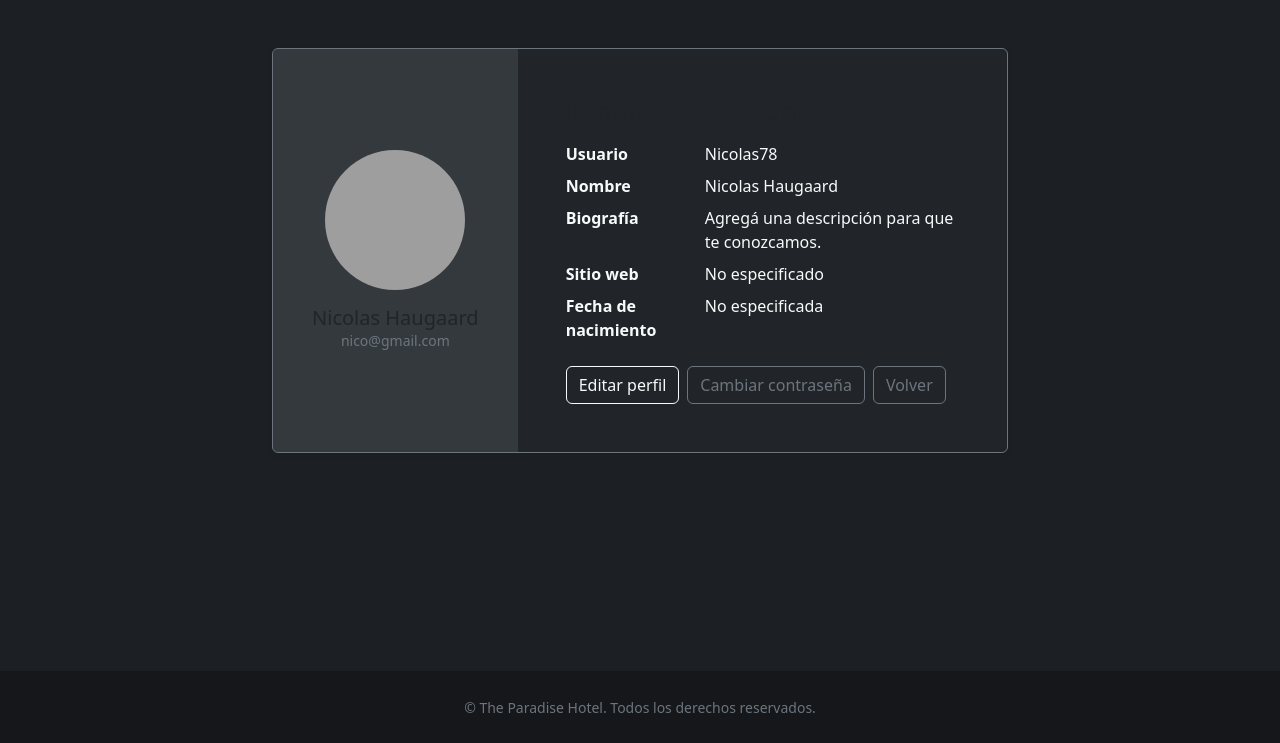
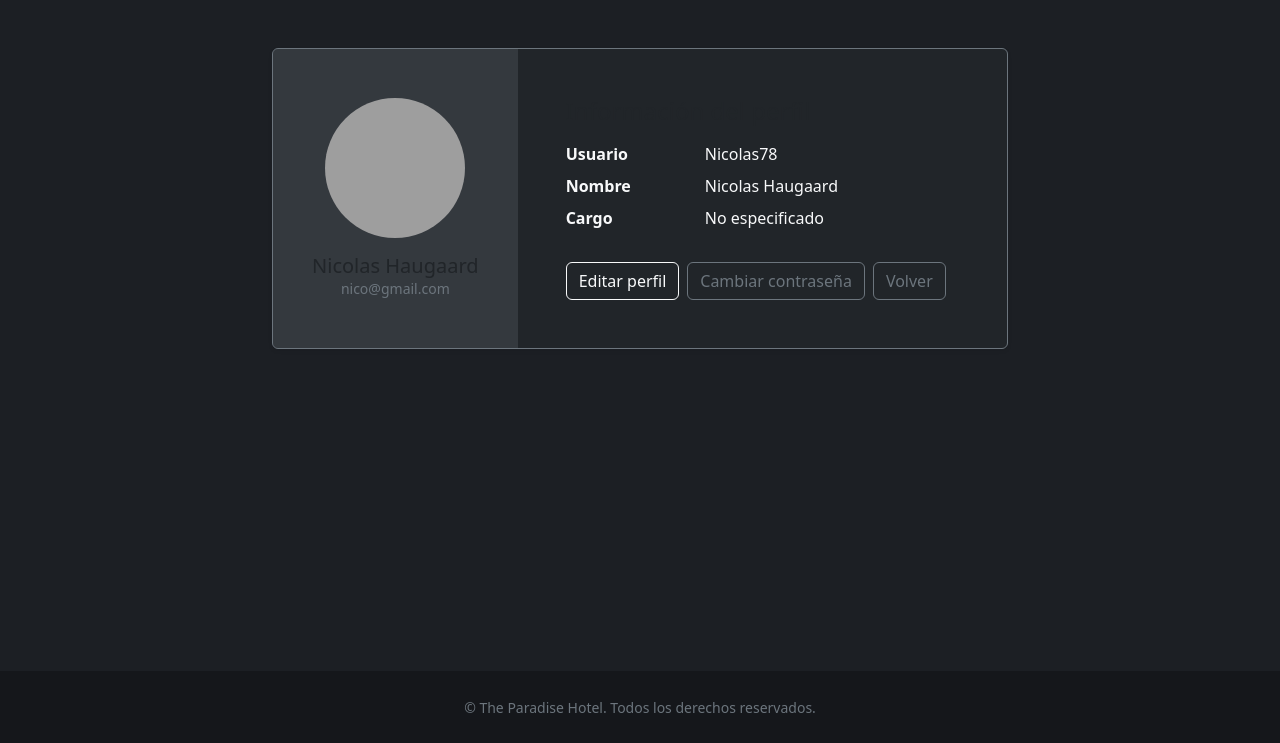
Before and after one commit to nhaugaard55/CoderHouse-TP3, a Django app: page /accounts/perfil/ in a window 1280 px wide. Shown: the part 57-800 px from the top of the page. Run offline with Django 5.2, Linux system fonts and the light colour scheme; a user stored in the database is signed in; data comes from the database, SQL or seed files in the repository; grey boxes are pictures that could not be loaded.

Commit message:
Ajustes en la seccion de Perfiles

```diff
--- a/Cuentas/admin.py
+++ b/Cuentas/admin.py
@@ -5,7 +5,7 @@ from .models import Perfil
 
 @admin.register(Perfil)
 class PerfilAdmin(admin.ModelAdmin):
-    list_display = ("user", "nombre", "email", "actualizado")
+    list_display = ("user", "nombre", "email", "cargo", "actualizado")
     search_fields = ("user__username", "user__first_name", "user__last_name", "user__email")
     list_select_related = ("user",)
 
@@ -16,3 +16,7 @@ class PerfilAdmin(admin.ModelAdmin):
     @admin.display(ordering="user__email", description="Email")
     def email(self, obj):
         return obj.user.email
+
+    @admin.display(description="Cargo")
+    def cargo(self, obj):
+        return obj.cargo or "—"
--- a/Cuentas/models.py
+++ b/Cuentas/models.py
@@ -15,9 +15,7 @@ class Perfil(models.Model):
         related_name="perfil",
     )
     avatar = models.ImageField(upload_to=avatar_upload_to, blank=True, null=True)
-    bio = models.TextField(blank=True)
-    sitio_web = models.URLField(blank=True)
-    fecha_nacimiento = models.DateField(blank=True, null=True)
+    cargo = models.CharField(max_length=100, blank=True)
     actualizado = models.DateTimeField(auto_now=True)
 
     class Meta:
--- a/Cuentas/templates/cuentas/perfil.html
+++ b/Cuentas/templates/cuentas/perfil.html
@@ -24,20 +24,8 @@
                             <dt class="col-sm-4 text-light">Nombre</dt>
                             <dd class="col-sm-8 text-light">{{ request.user.get_full_name|default:"No especificado" }}</dd>
 
-                            <dt class="col-sm-4 text-light">Biografía</dt>
-                            <dd class="col-sm-8 text-light">{{ perfil.bio|default:"Agregá una descripción para que te conozcamos." }}</dd>
-
-                            <dt class="col-sm-4 text-light">Sitio web</dt>
-                            <dd class="col-sm-8 text-light">
-                                {% if perfil.sitio_web %}
-                                    <a href="{{ perfil.sitio_web }}" class="link-light" target="_blank" rel="noopener">{{ perfil.sitio_web }}</a>
-                                {% else %}
-                                    No especificado
-                                {% endif %}
-                            </dd>
-
-                            <dt class="col-sm-4 text-light">Fecha de nacimiento</dt>
-                            <dd class="col-sm-8 text-light">{{ perfil.fecha_nacimiento|date:"d/m/Y"|default:"No especificada" }}</dd>
+                            <dt class="col-sm-4 text-light">Cargo</dt>
+                            <dd class="col-sm-8 text-light">{{ perfil.cargo|default:"No especificado" }}</dd>
                         </dl>
 
                         <div class="d-flex flex-wrap gap-2 mt-4">
```
Also changed, not shown: Cuentas/forms.py (+2 -8 lines), Cuentas/migrations/0002_remove_perfil_bio_remove_perfil_fecha_nacimiento_and_more.py (added), db.sqlite3.
